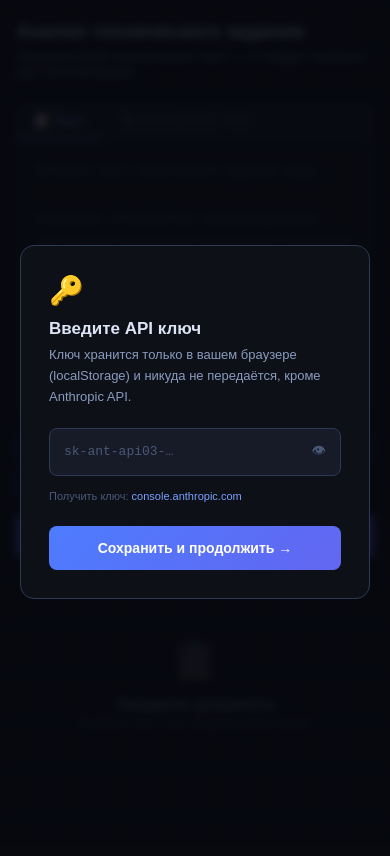
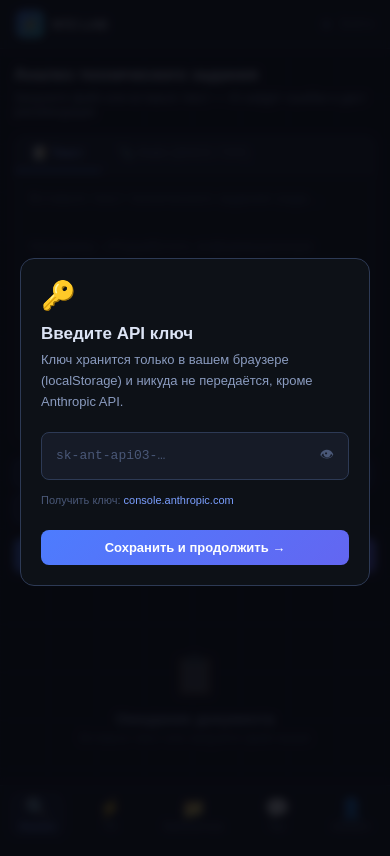
Before and after one commit to Aidoni0mi/NNNTTTZZZDEV, a website: page index.html in a window 390 px wide. Drawn offline with nearby package versions, Linux system fonts and the light colour scheme.

Commit message:
Update index.html

```diff
--- a/index.html
+++ b/index.html
@@ -277,11 +277,51 @@ input[type=file] { display: none; }
 ::-webkit-scrollbar-track { background: transparent; }
 ::-webkit-scrollbar-thumb { background: var(--border2); border-radius: 4px; }
 
+/* ── MOBILE NAV BAR ── */
+.mob-nav {
+  display: none;
+  position: fixed; bottom: 0; left: 0; right: 0; z-index: 200;
+  background: var(--s1); border-top: 1px solid var(--border);
+  padding: 6px 0 max(6px, env(safe-area-inset-bottom));
+}
+.mob-nav-inner { display: flex; justify-content: space-around; align-items: center; }
+.mob-nav-btn {
+  display: flex; flex-direction: column; align-items: center; gap: 3px;
+  padding: 6px 10px; border-radius: 10px; cursor: pointer;
+  color: var(--text3); font-size: 10px; font-weight: 600;
+  transition: all .15s; border: none; background: none; min-width: 52px;
+}
+.mob-nav-btn .mn-icon { font-size: 20px; line-height: 1; }
+.mob-nav-btn.active { color: var(--blue2); background: rgba(77,124,254,.1); }
+.mob-nav-btn:hover  { color: var(--text); }
+
+/* ── MOBILE HEADER ── */
+.mob-header {
+  display: none;
+  position: sticky; top: 0; z-index: 100;
+  background: var(--s1); border-bottom: 1px solid var(--border);
+  padding: 10px 16px; align-items: center; justify-content: space-between;
+}
+.mob-brand { display: flex; align-items: center; gap: 8px; }
+.mob-brand-icon { width: 28px; height: 28px; background: linear-gradient(135deg,var(--blue),var(--cyan)); border-radius: 7px; display: flex; align-items: center; justify-content: center; font-size: 13px; }
+.mob-brand-name { font-size: 13px; font-weight: 700; }
+.mob-header-right { display: flex; align-items: center; gap: 10px; font-size: 12px; color: var(--text3); }
+
 @media(max-width:700px) {
   .sidebar { display: none; }
-  .main { padding: 20px 16px 40px; }
+  .mob-nav { display: block; }
+  .mob-header { display: flex; }
+  .main { padding: 16px 14px 90px; }
   .score-wrap, .stat-grid { grid-template-columns: 1fr; }
   .lib-layout { grid-template-columns: 1fr; }
+  .page-title { font-size: 17px; }
+  .page-sub { font-size: 12px; margin-bottom: 16px; }
+  .card-body { padding: 14px; }
+  .btn { font-size: 13px; padding: 10px 16px; }
+  .upload-zone { padding: 20px; }
+  .modal { width: calc(100vw - 32px); padding: 20px; }
+  .result-grid { grid-template-columns: 1fr !important; }
+  .score-circle { width: 90px; height: 90px; font-size: 22px; }
 }
 </style>
 </head>
@@ -381,6 +421,39 @@ input[type=file] { display: none; }
   </div>
 </div>
 
+<!-- ── MOBILE HEADER ── -->
+<header class="mob-header">
+  <div class="mob-brand">
+    <div class="mob-brand-icon">⚡</div>
+    <span class="mob-brand-name">NTZ LAB</span>
+  </div>
+  <div class="mob-header-right">
+    <span id="mobApiDot" style="width:7px;height:7px;border-radius:50%;background:var(--text3);display:inline-block"></span>
+    <span id="mobUserBadge" style="cursor:pointer" onclick="document.getElementById('authModal').classList.remove('hidden')">Войти</span>
+  </div>
+</header>
+
+<!-- ── MOBILE BOTTOM NAV ── -->
+<nav class="mob-nav">
+  <div class="mob-nav-inner">
+    <button class="mob-nav-btn active" id="mn-analyze" onclick="goPage('analyze')">
+      <span class="mn-icon">🔍</span>Анализ
+    </button>
+    <button class="mob-nav-btn" id="mn-generate" onclick="goPage('generate')">
+      <span class="mn-icon">⚡</span>ТЗ
+    </button>
+    <button class="mob-nav-btn" id="mn-library" onclick="goPage('library')">
+      <span class="mn-icon">📁</span>Библиотека
+    </button>
+    <button class="mob-nav-btn" id="mn-chat" onclick="goPage('chat')">
+      <span class="mn-icon">💬</span>Чат
+    </button>
+    <button class="mob-nav-btn" id="mn-account" onclick="goPage('account')">
+      <span class="mn-icon">👤</span>Аккаунт
+    </button>
+  </div>
+</nav>
+
 <!-- ── SHELL ── -->
 <div class="shell">
 <nav class="sidebar">
@@ -611,6 +684,8 @@ function toggleKeyVis() {
   if (k) { document.getElementById('keyModal').classList.add('hidden'); setKeyStatus(true); }
   else    setKeyStatus(false);
   document.getElementById('keyInput').addEventListener('keydown', e => { if (e.key==='Enter') saveKey(); });
+  // Инициализация мобильного меню
+  setTimeout(() => updateMobNav('analyze'), 100);
 })();
 
 // ══════════════════════════════════════════════════════════════════
@@ -763,6 +838,11 @@ function updateUserBadge() {
   const b = document.getElementById('userBadge');
   if (currentUser) { b.textContent = '👤 ' + currentUser.username; b.className = 'user-badge logged'; }
   else             { b.textContent = '👤 Гость';                    b.className = 'user-badge'; }
+  // Обновить мобильный хедер
+  const mobU = document.getElementById('mobUserBadge');
+  if (mobU) mobU.textContent = currentUser ? '👤 ' + currentUser.username : 'Войти';
+  const mobDot = document.getElementById('mobApiDot');
+  if (mobDot) mobDot.style.background = localStorage.getItem('tz_api_key') ? 'var(--green)' : 'var(--text3)';
 }
 
 function logout(msg) {
@@ -984,8 +1064,35 @@ function nav(el, page) {
   document.querySelectorAll('.nav-item').forEach(n => n.classList.remove('active'));
   document.getElementById('page-' + page).classList.add('active');
   el.classList.add('active');
+  updateMobNav(page);
   if (page === 'library') { renderFolders(); renderLibCards(); }
   if (page === 'account') renderAccountPage();
+  window.scrollTo(0, 0);
+}
+
+// Мобильная навигация — переход по имени страницы
+function goPage(page) {
+  document.querySelectorAll('.page').forEach(p => p.classList.remove('active'));
+  document.querySelectorAll('.nav-item').forEach(n => n.classList.remove('active'));
+  const pageEl = document.getElementById('page-' + page);
+  if (pageEl) pageEl.classList.add('active');
+  const sideEl = document.querySelector(`.nav-item[data-page="${page}"]`);
+  if (sideEl) sideEl.classList.add('active');
+  updateMobNav(page);
+  if (page === 'library') { renderFolders(); renderLibCards(); }
+  if (page === 'account') renderAccountPage();
+  window.scrollTo(0, 0);
+}
+
+function updateMobNav(page) {
+  document.querySelectorAll('.mob-nav-btn').forEach(b => b.classList.remove('active'));
+  const mb = document.getElementById('mn-' + page);
+  if (mb) mb.classList.add('active');
+  // Обновить мобильный хедер
+  const mobU = document.getElementById('mobUserBadge');
+  if (mobU) mobU.textContent = currentUser ? '👤 ' + currentUser.username : 'Войти';
+  const mobDot = document.getElementById('mobApiDot');
+  if (mobDot) mobDot.style.background = localStorage.getItem('tz_api_key') ? 'var(--green)' : 'var(--text3)';
 }
 
 // ══════════════════════════════════════════════════════════════════
```
